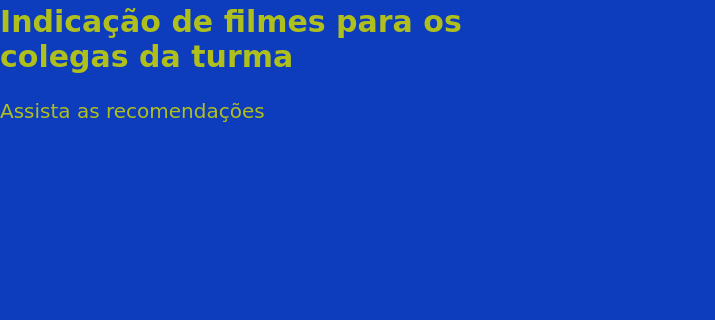
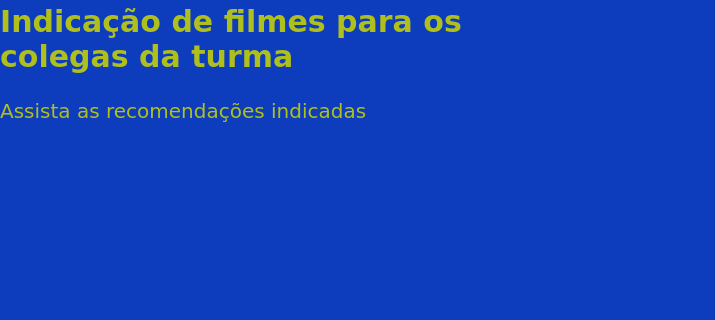
Before and after one commit to MARCIO-CEZAR-DIEHL/Pensamento_Computacional_meu_site_web, a plain HTML site: page index.html in a window 1280 px wide. Shown: the part 241-561 px from the top of the page, 0-715 px from the left. Drawn offline with Linux system fonts and the light colour scheme; a web font is replaced by a local one.

Commit message:
alteração de descrição

```diff
--- a/index.html
+++ b/index.html
@@ -22,7 +22,7 @@
     <section>
         <div class="chamada-texto">
             <h1>Indicação de filmes para os colegas da turma </h1>
-            <p>Assista as recomendações </p>
+            <p>Assista as recomendações indicadas </p>
         </div>
         <div>
             <iframe width="560" height="315" src="https://www.youtube.com/embed/qma8YVHev0c?si=cs8X_bimEHZEdg8r"
```
